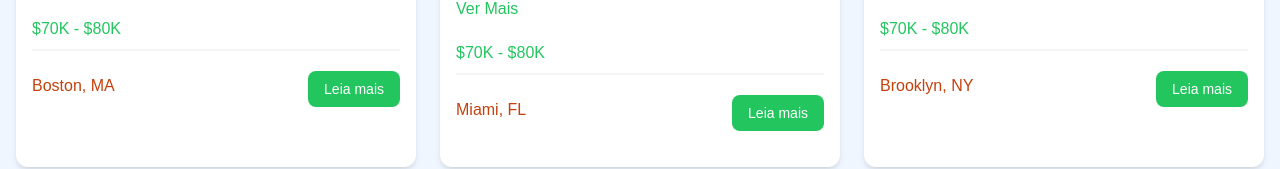
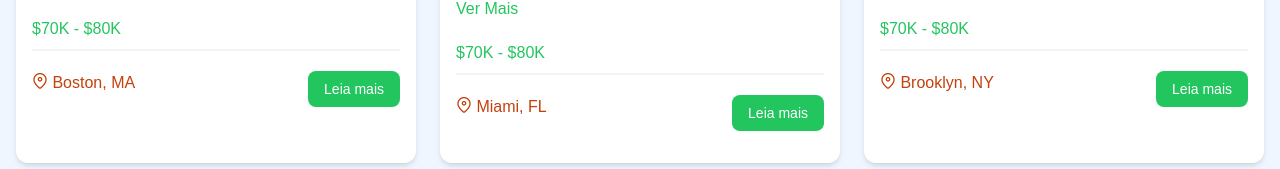
Before and after one commit to ThiagoHs1/vue, a Vue app in the folder vue-jobs/: page / in a window 1280 px wide. Shown: the part 892-1061 px from the top of the page. Built offline with nearby package versions, Linux system fonts and the light colour scheme.

Commit message:
adicionando icon com primeicon

```diff
--- a/vue-jobs/package.json
+++ b/vue-jobs/package.json
@@ -9,6 +9,7 @@
     "preview": "vite preview"
   },
   "dependencies": {
+    "primeicons": "^7.0.0",
     "vue": "^3.4.29",
     "vue-jobs": "file:"
   },
--- a/vue-jobs/src/components/JobListin.vue
+++ b/vue-jobs/src/components/JobListin.vue
@@ -48,7 +48,7 @@
 
               <div class="flex flex-col lg:flex-row justify-between mb-4">
                 <div class="text-orange-700 mb-3">
-                  <i class="fa-solid fa-location-dot text-lg"></i>
+                  <i class="pi pi-map-marker text-orange-700 " </i>
                   {{ job.location }}
                 </div>
                 <a
--- a/vue-jobs/src/main.js
+++ b/vue-jobs/src/main.js
@@ -1,4 +1,7 @@
 import './assets/main.css'
+
+import 'primeicons/primeicons.css'
+
 
 import { createApp } from 'vue'
 import App from './App.vue'
```
Also changed, not shown: 1 other file (tests, documents, lock files or other folders).
